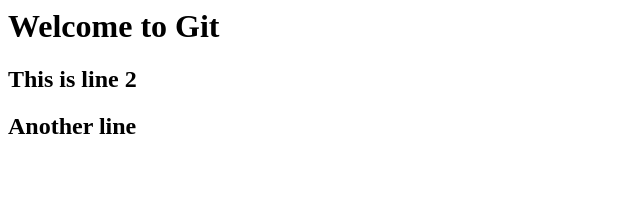
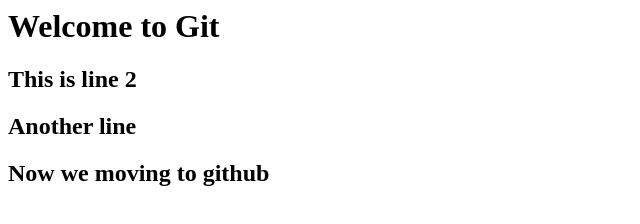
Before and after one commit to ajay1salunkhe/HtmlProject, a plain HTML site: page index.html in a window 1280 px wide. Shown: the whole page, without its empty margins (0-640 px from the left). Drawn offline with Linux system fonts and the light colour scheme.

Commit message:
I added another line

```diff
--- a/index.html
+++ b/index.html
@@ -5,3 +5,5 @@
 </h2>
 
 <h2>Another line</h2>
+
+<h2>Now we moving to github</h2>
```
